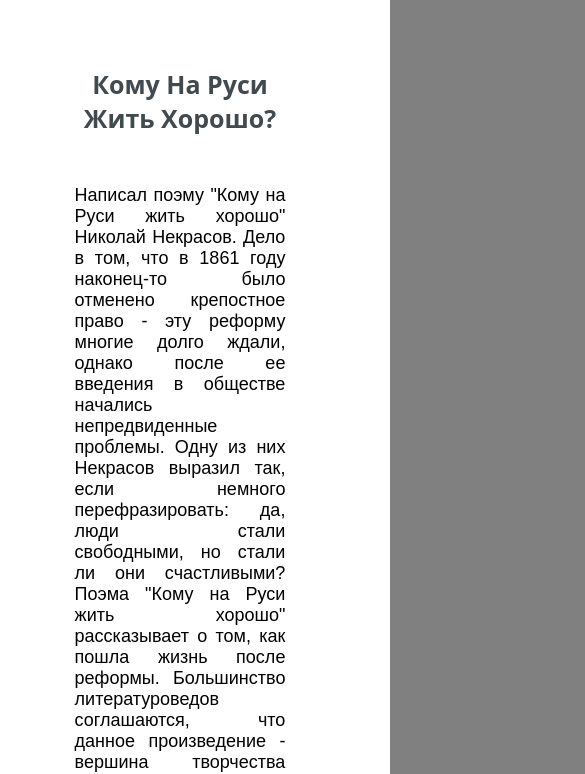
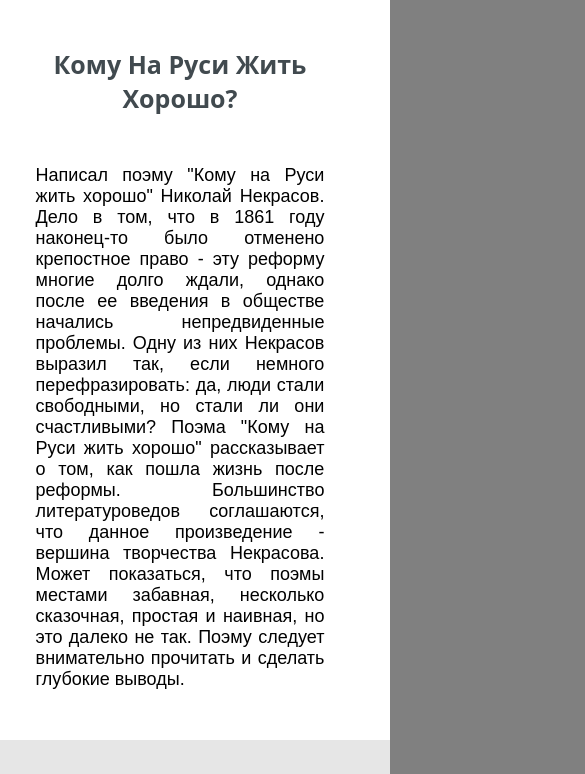
Before and after one commit to Roomuu/roomuu.github.io, a plain HTML site: page index.html in a window 390 px wide. Shown: the part 1176-1950 px from the top of the page, 585 px wide, since content can reach past the window. Drawn offline with nearby package versions, Linux system fonts and the light colour scheme; a script that the page names is missing.

Commit message:
Add files via upload

```diff
--- a/style.css
+++ b/style.css
@@ -27,7 +27,7 @@ h2 {
 
 }
 .left{
-	margin: 70px auto 70px auto;
+	margin: 50px auto 50px auto;
 	width: 72%;
 	color: black;
 
@@ -58,7 +58,8 @@ h2 {
    @media screen and (max-width: 1000px) {
     h2 {font: bold 25px 'Open Sans', sans-serif;}
 	body{ font: normal 18px sans-serif;}
-	.left{ text-align: justify;}
+	.left{ text-align: justify;
+	width: 92%;}
    }
 
 p{
```
